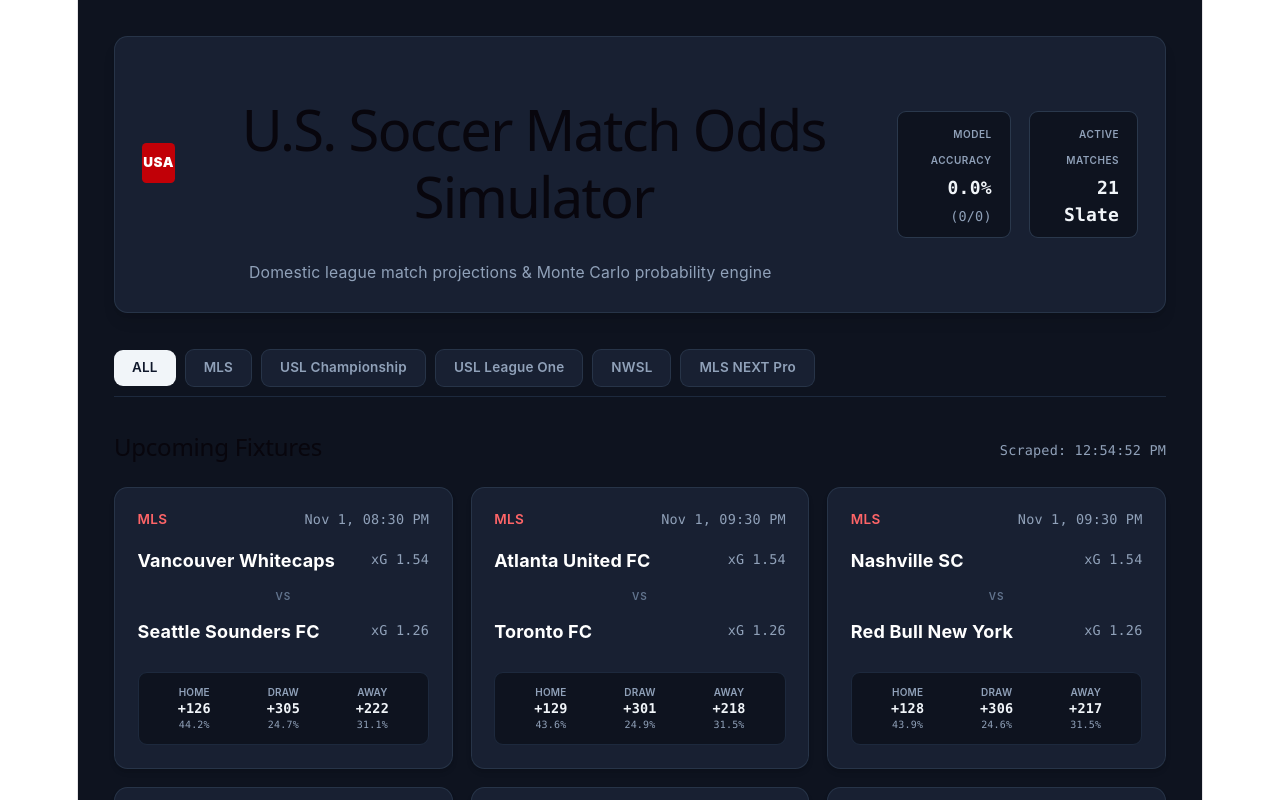
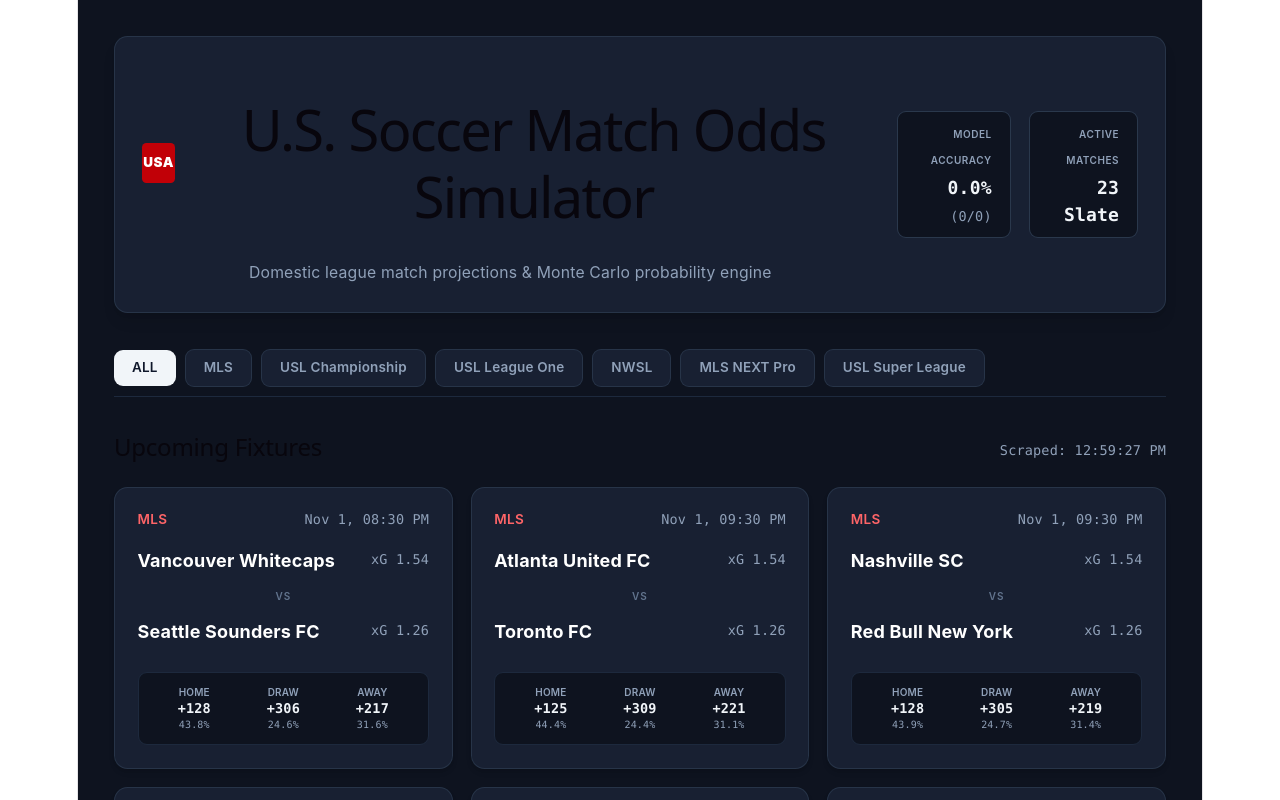
Before and after one commit to mrvertig0/us-soccer-simulator, a React (Vite) app: page / in a window 1280 px wide. Shown: the top 800 px of the page. Built offline with nearby package versions, Linux system fonts and the light colour scheme.

Commit message:
Add USL Super League to scraper and UI navigation

```diff
--- a/public/data/upcoming_odds.json
+++ b/public/data/upcoming_odds.json
@@ -1,8 +1,8 @@
 {
   "metadata": {
-    "generated_at": "2026-11-01T12:54:52.361477+00:00",
+    "generated_at": "2026-11-01T12:59:27.070505+00:00",
     "scraper_status": "live_scraped",
-    "fixture_count": 21,
+    "fixture_count": 23,
     "stats": {
       "correct_predictions": 0,
       "total_predictions": 0,
@@ -20,20 +20,20 @@
         "home_xg": 1.54,
         "away_xg": 1.26,
         "probabilities": {
-          "home": 44.2,
-          "draw": 24.7,
-          "away": 31.1,
-          "over_25": 53.4,
-          "btts": 56.8
+          "home": 43.8,
+          "draw": 24.6,
+          "away": 31.6,
+          "over_25": 54.0,
+          "btts": 56.9
         },
         "odds": {
-          "home": "+126",
-          "draw": "+305",
-          "away": "+222",
-          "over_25": "-114",
-          "under_25": "+114",
-          "btts_yes": "-131",
-          "btts_no": "+131"
+          "home": "+128",
+          "draw": "+306",
+          "away": "+217",
+          "over_25": "-118",
+          "under_25": "+118",
+          "btts_yes": "-132",
+          "btts_no": "+132"
         }
       }
     },
@@ -47,20 +47,20 @@
         "home_xg": 1.54,
         "away_xg": 1.26,
         "probabilities": {
-          "home": 43.6,
-          "draw": 24.9,
-          "away": 31.5,
-          "over_25": 53.4,
-          "btts": 56.8
+          "home": 44.4,
+          "draw": 24.4,
+          "away": 31.1,
+          "over_25": 54.4,
+          "btts": 56.7
         },
         "odds": {
-          "home": "+129",
-          "draw": "+301",
-          "away": "+218",
-          "over_25": "-115",
-          "under_25": "+115",
-          "btts_yes": "-132",
-          "btts_no": "+132"
+          "home": "+125",
+          "draw": "+309",
+          "away": "+221",
+          "over_25": "-119",
+          "under_25": "+119",
+          "btts_yes": "-131",
+          "btts_no": "+131"
         }
       }
     },
@@ -75,19 +75,19 @@
         "away_xg": 1.26,
         "probabilities": {
           "home": 43.9,
-          "draw": 24.6,
-          "away": 31.5,
-          "over_25": 53.5,
-          "btts": 56.7
+          "draw": 24.7,
+          "away": 31.4,
+          "over_25": 53.9,
+          "btts": 56.0
         },
         "odds": {
           "home": "+128",
-          "draw": "+306",
-          "away": "+217",
-          "over_25": "-115",
-          "under_25": "+115",
-          "btts_yes": "-131",
-          "btts_no": "+131"
+          "draw": "+305",
+          "away": "+219",
+          "over_25": "-117",
+          "under_25": "+117",
+          "btts_yes": "-127",
+          "btts_no": "+127"
         }
       }
     },
@@ -101,20 +101,20 @@
         "home_xg": 1.54,
         "away_xg": 1.26,
         "probabilities": {
-          "home": 44.4,
-          "draw": 24.4,
-          "away": 31.2,
-          "over_25": 53.3,
-          "btts": 56.7
+          "home": 43.6,
+          "draw": 25.5,
+          "away": 31.0,
+          "over_25": 51.9,
+          "btts": 55.8
         },
         "odds": {
-          "home": "+125",
-          "draw": "+310",
-          "away": "+220",
-          "over_25": "-114",
-          "under_25": "+114",
-          "btts_yes": "-131",
-          "btts_no": "+131"
+          "home": "+130",
+          "draw": "+292",
+          "away": "+223",
+          "over_25": "-108",
+          "under_25": "+108",
+          "btts_yes": "-126",
+          "btts_no": "+126"
         }
       }
     },
@@ -128,20 +128,20 @@
         "home_xg": 1.54,
         "away_xg": 1.26,
         "probabilities": {
-          "home": 43.3,
-          "draw": 25.1,
-          "away": 31.5,
-          "over_25": 53.2,
-          "btts": 56.3
+          "home": 43.8,
+          "draw": 25.0,
+          "away": 31.2,
+          "over_25": 53.3,
+          "btts": 55.8
         },
         "odds": {
-          "home": "+131",
-          "draw": "+298",
-          "away": "+217",
+          "home": "+128",
+          "draw": "+300",
+          "away": "+221",
           "over_25": "-114",
           "under_25": "+114",
-          "btts_yes": "-129",
-          "btts_no": "+129"
+          "btts_yes": "-126",
+          "btts_no": "+126"
         }
       }
     },
@@ -155,20 +155,20 @@
         "home_xg": 1.54,
         "away_xg": 1.26,
         "probabilities": {
-          "home": 44.6,
-          "draw": 24.9,
-          "away": 30.5,
-          "over_25": 53.2,
-          "btts": 56.0
+          "home": 44.7,
+          "draw": 24.7,
+          "away": 30.6,
+          "over_25": 53.6,
+          "btts": 57.0
         },
         "odds": {
           "home": "+124",
-          "draw": "+302",
-          "away": "+228",
-          "over_25": "-114",
-          "under_25": "+114",
-          "btts_yes": "-127",
-          "btts_no": "+127"
+          "draw": "+305",
+          "away": "+227",
+          "over_25": "-115",
+          "under_25": "+115",
+          "btts_yes": "-132",
+          "btts_no": "+132"
         }
       }
     },
@@ -182,20 +182,20 @@
         "home_xg": 1.54,
         "away_xg": 1.26,
         "probabilities": {
-          "home": 44.0,
-          "draw": 24.4,
-          "away": 31.6,
-          "over_25": 53.3,
-          "btts": 56.7
+          "home": 43.3,
+          "draw": 25.5,
+          "away": 31.2,
+          "over_25": 53.2,
+          "btts": 56.1
         },
         "odds": {
-          "home": "+127",
-          "draw": "+310",
-          "away": "+216",
+          "home": "+131",
+          "draw": "+292",
+          "away": "+221",
           "over_25": "-114",
           "under_25": "+114",
-          "btts_yes": "-131",
-          "btts_no": "+131"
+          "btts_yes": "-128",
+          "btts_no": "+128"
         }
       }
     },
@@ -209,20 +209,20 @@
         "home_xg": 1.54,
         "away_xg": 1.26,
         "probabilities": {
-          "home": 44.3,
-          "draw": 25.0,
-          "away": 30.8,
-          "over_25": 53.6,
-          "btts": 57.2
+          "home": 43.0,
+          "draw": 25.3,
+          "away": 31.7,
+          "over_25": 52.1,
+          "btts": 55.8
         },
         "odds": {
-          "home": "+126",
-          "draw": "+300",
-          "away": "+225",
-          "over_25": "-115",
-          "under_25": "+115",
-          "btts_yes": "-134",
-          "btts_no": "+134"
+          "home": "+132",
+          "draw": "+296",
+          "away": "+215",
+          "over_25": "-109",
+          "under_25": "+109",
+          "btts_yes": "-127",
+          "btts_no": "+127"
         }
       }
     },
@@ -239,15 +239,15 @@
           "home": 43.6,
           "draw": 25.4,
           "away": 31.0,
-          "over_25": 52.4,
-          "btts": 57.0
+          "over_25": 53.5,
+          "btts": 57.1
         },
         "odds": {
           "home": "+129",
-          "draw": "+293",
-          "away": "+223",
-          "over_25": "-110",
-          "under_25": "+110",
+          "draw": "+294",
+          "away": "+222",
+          "over_25": "-115",
+          "under_25": "+115",
           "btts_yes": "-133",
           "btts_no": "+133"
         }
@@ -263,20 +263,20 @@
         "home_xg": 1.54,
         "away_xg": 1.26,
         "probabilities": {
-          "home": 43.2,
-          "draw": 25.5,
-          "away": 31.3,
-          "over_25": 53.1,
-          "btts": 56.0
+          "home": 43.9,
+          "draw": 24.8,
+          "away": 31.2,
+          "over_25": 53.2,
+          "btts": 56.6
         },
         "odds": {
-          "home": "+132",
-          "draw": "+292",
+          "home": "+128",
+          "draw": "+303",
           "away": "+220",
-          "over_25": "-113",
-          "under_25": "+113",
-          "btts_yes": "-127",
-          "btts_no": "+127"
+          "over_25": "-114",
+          "under_25": "+114",
+          "btts_yes": "-130",
+          "btts_no": "+130"
         }
       }
     },
@@ -290,20 +290,20 @@
         "home_xg": 1.54,
         "away_xg": 1.26,
         "probabilities": {
-          "home": 44.6,
-          "draw": 24.9,
-          "away": 30.6,
-          "over_25": 53.5,
-          "btts": 56.4
+          "home": 43.7,
+          "draw": 24.6,
+          "away": 31.7,
+          "over_25": 52.2,
+          "btts": 55.7
         },
         "odds": {
-          "home": "+124",
-          "draw": "+302",
-          "away": "+227",
-          "over_25": "-115",
-          "under_25": "+115",
-          "btts_yes": "-129",
-          "btts_no": "+129"
+          "home": "+129",
+          "draw": "+307",
+          "away": "+216",
+          "over_25": "-109",
+          "under_25": "+109",
+          "btts_yes": "-126",
+          "btts_no": "+126"
         }
       }
     },
@@ -317,20 +317,20 @@
         "home_xg": 1.54,
         "away_xg": 1.26,
         "probabilities": {
-          "home": 44.0,
-          "draw": 25.8,
-          "away": 30.2,
-          "over_25": 53.7,
-          "btts": 57.1
+          "home": 43.9,
+          "draw": 25.6,
+          "away": 30.6,
+          "over_25": 52.6,
+          "btts": 56.1
         },
         "odds": {
-          "home": "+127",
-          "draw": "+288",
-          "away": "+231",
-          "over_25": "-116",
-          "under_25": "+116",
-          "btts_yes": "-133",
-          "btts_no": "+133"
+          "home": "+128",
+          "draw": "+291",
+          "away": "+227",
+          "over_25": "-111",
+          "under_25": "+111",
+          "btts_yes": "-128",
+          "btts_no": "+128"
         }
       }
     },
@@ -344,20 +344,20 @@
         "home_xg": 1.54,
         "away_xg": 1.26,
         "probabilities": {
-          "home": 45.1,
-          "draw": 24.2,
-          "away": 30.8,
-          "over_25": 52.8,
-          "btts": 55.8
+          "home": 45.0,
+          "draw": 24.3,
+          "away": 30.7,
+          "over_25": 53.9,
+          "btts": 56.2
         },
         "odds": {
           "home": "+122",
-          "draw": "+314",
-          "away": "+225",
-          "over_25": "-112",
-          "under_25": "+112",
-          "btts_yes": "-126",
-          "btts_no": "+126"
+          "draw": "+311",
+          "away": "+226",
+          "over_25": "-117",
+          "under_25": "+117",
+          "btts_yes": "-129",
+          "btts_no": "+129"
         }
       }
     },
@@ -371,20 +371,20 @@
         "home_xg": 1.54,
         "away_xg": 1.26,
         "probabilities": {
-          "home": 44.7,
-          "draw": 24.8,
-          "away": 30.5,
-          "over_25": 53.0,
-          "btts": 56.0
+          "home": 45.2,
+          "draw": 24.4,
+          "away": 30.4,
+          "over_25": 53.6,
+          "btts": 55.6
         },
         "odds": {
-          "home": "+124",
-          "draw": "+303",
-          "away": "+228",
-          "over_25": "-113",
-          "under_25": "+113",
-          "btts_yes": "-127",
-          "btts_no": "+127"
+          "home": "+121",
+          "draw": "+310",
+          "away": "+229",
+          "over_25": "-116",
+          "under_25": "+116",
+          "btts_yes": "-125",
+          "btts_no": "+125"
         }
       }
     },
@@ -398,20 +398,20 @@
         "home_xg": 1.54,
         "away_xg": 1.26,
         "probabilities": {
-          "home": 44.6,
-          "draw": 25.0,
-          "away": 30.4,
-          "over_25": 53.3,
-          "btts": 56.7
+          "home": 44.2,
+          "draw": 24.3,
+          "away": 31.4,
+          "over_25": 52.6,
+          "btts": 55.6
         },
         "odds": {
-          "home": "+124",
-          "draw": "+300",
-          "away": "+228",
-          "over_25": "-114",
-          "under_25": "+114",
-          "btts_yes": "-131",
-          "btts_no": "+131"
+          "home": "+126",
+          "draw": "+311",
+          "away": "+218",
+          "over_25": "-111",
+          "under_25": "+111",
+          "btts_yes": "-125",
+          "btts_no": "+125"
         }
       }
     },
@@ -425,18 +425,18 @@
         "home_xg": 1.54,
         "away_xg": 1.26,
         "probabilities": {
-          "home": 43.6,
-          "draw": 25.2,
-          "away": 31.2,
-          "over_25": 53.8,
+          "home": 44.1,
+          "draw": 24.9,
+          "away": 31.0,
+          "over_25": 53.4,
           "btts": 56.3
         },
         "odds": {
-          "home": "+129",
-          "draw": "+297",
-          "away": "+221",
-          "over_25": "-116",
-          "under_25": "+116",
+          "home": "+127",
+          "draw": "+302",
+          "away": "+222",
+          "over_25": "-115",
+          "under_25": "+115",
           "btts_yes": "-129",
           "btts_no": "+129"
         }
@@ -452,20 +452,20 @@
         "home_xg": 1.54,
         "away_xg": 1.26,
         "probabilities": {
-          "home": 43.8,
-          "draw": 24.9,
-          "away": 31.3,
-          "over_25": 53.5,
-          "btts": 56.5
+          "home": 44.4,
+          "draw": 25.2,
+          "away": 30.4,
+          "over_25": 52.3,
+          "btts": 55.5
         },
         "odds": {
-          "home": "+128",
-          "draw": "+301",
-          "away": "+220",
-          "over_25": "-115",
-          "under_25": "+115",
-          "btts_yes": "-130",
-          "btts_no": "+130"
+          "home": "+125",
+          "draw": "+297",
+          "away": "+229",
+          "over_25": "-110",
+          "under_25": "+110",
+          "btts_yes": "-125",
+          "btts_no": "+125"
         }
       }
     },
@@ -479,20 +479,20 @@
         "home_xg": 1.54,
         "away_xg": 1.26,
         "probabilities": {
-          "home": 43.3,
-          "draw": 25.1,
-          "away": 31.5,
-          "over_25": 53.6,
-          "btts": 56.8
+          "home": 44.2,
+          "draw": 25.2,
+          "away": 30.6,
+          "over_25": 53.2,
+          "btts": 56.4
         },
         "odds": {
-          "home": "+131",
-          "draw": "+298",
-          "away": "+217",
-          "over_25": "-116",
-          "under_25": "+116",
-          "btts_yes": "-132",
-          "btts_no": "+132"
+          "home": "+126",
+          "draw": "+297",
+          "away": "+227",
+          "over_25": "-113",
+          "under_25": "+113",
+          "btts_yes": "-130",
+          "btts_no": "+130"
         }
       }
     },
@@ -506,20 +506,20 @@
         "home_xg": 1.54,
         "away_xg": 1.26,
         "probabilities": {
-          "home": 44.1,
-          "draw": 24.6,
-          "away": 31.4,
-          "over_25": 53.1,
-          "btts": 55.7
+          "home": 44.4,
+          "draw": 25.3,
+          "away": 30.4,
+          "over_25": 52.8,
+          "btts": 56.9
         },
         "odds": {
-          "home": "+127",
-          "draw": "+307",
-          "away": "+219",
-          "over_25": "-113",
-          "under_25": "+113",
-          "btts_yes": "-126",
-          "btts_no": "+126"
+          "home": "+125",
+          "draw": "+296",
+          "away": "+229",
+          "over_25": "-112",
+          "under_25": "+112",
+          "btts_yes": "-132",
+          "btts_no": "+132"
         }
       }
     },
@@ -533,20 +533,20 @@
         "home_xg": 1.54,
         "away_xg": 1.26,
         "probabilities": {
-          "home": 44.0,
-          "draw": 25.1,
-          "away": 30.9,
-          "over_25": 52.9,
-          "btts": 55.5
+          "home": 43.7,
+          "draw": 24.9,
+          "away": 31.4,
+          "over_25": 52.8,
+          "btts": 56.0
         },
         "odds": {
-          "home": "+128",
-          "draw": "+298",
-          "away": "+224",
+          "home": "+129",
+          "draw": "+302",
+          "away": "+218",
           "over_25": "-112",
           "under_25": "+112",
-          "btts_yes": "-125",
-          "btts_no": "+125"
+          "btts_yes": "-127",
+          "btts_no": "+127"
         }
       }
     },
@@ -563,17 +563,71 @@
           "home": 43.6,
           "draw": 24.9,
           "away": 31.5,
-          "over_25": 53.1,
-          "btts": 56.8
+          "over_25": 53.4,
+          "btts": 57.0
         },
         "odds": {
-          "home": "+129",
-          "draw": "+302",
+          "home": "+130",
+          "draw": "+301",
           "away": "+217",
+          "over_25": "-115",
+          "under_25": "+115",
+          "btts_yes": "-132",
+          "btts_no": "+132"
+        }
+      }
+    },
+    {
+      "fixture_id": "fix_usls_1",
+      "league": "USL Super League",
+      "kickoff_iso": "2026-11-02T19:00:00-05:00",
+      "home_team": "Carolina Ascent FC",
+      "away_team": "Tampa Bay Sun FC",
+      "simulated_odds": {
+        "home_xg": 1.54,
+        "away_xg": 1.26,
+        "probabilities": {
+          "home": 44.4,
+          "draw": 25.0,
+          "away": 30.6,
+          "over_25": 53.4,
+          "btts": 56.2
+        },
+        "odds": {
+          "home": "+125",
+          "draw": "+299",
+          "away": "+227",
+          "over_25": "-115",
+          "under_25": "+115",
+          "btts_yes": "-128",
+          "btts_no": "+128"
+        }
+      }
+    },
+    {
+      "fixture_id": "fix_usls_2",
+      "league": "USL Super League",
+      "kickoff_iso": "2026-11-02T17:00:00-05:00",
+      "home_team": "Brooklyn FC",
+      "away_team": "Dallas Trinity FC",
+      "simulated_odds": {
+        "home_xg": 1.54,
+        "away_xg": 1.26,
+        "probabilities": {
+          "home": 44.7,
+          "draw": 24.7,
+          "away": 30.6,
+          "over_25": 53.0,
+          "btts": 56.4
+        },
+        "odds": {
+          "home": "+124",
+          "draw": "+305",
+          "away": "+227",
           "over_25": "-113",
           "under_25": "+113",
-          "btts_yes": "-131",
-          "btts_no": "+131"
+          "btts_yes": "-129",
+          "btts_no": "+129"
         }
       }
     }
--- a/src/App.jsx
+++ b/src/App.jsx
@@ -35,7 +35,7 @@ export default function App() {
   const fixtures = data?.fixtures || [];
   const metadata = data?.metadata || {};
   const stats = metadata.stats || { correct_predictions: 0, total_predictions: 0, accuracy_pct: 0.0 };
-  const allLeagues = ['ALL', 'MLS', 'USL Championship', 'USL League One', 'NWSL', 'MLS NEXT Pro'];
+  const allLeagues = ['ALL', 'MLS', 'USL Championship', 'USL League One', 'NWSL', 'MLS NEXT Pro', 'USL Super League'];
   const filteredFixtures = selectedLeague === 'ALL' ? fixtures : fixtures.filter(f => f.league === selectedLeague);
 
   return (
```
Also changed, not shown: 1 other file (tests, documents, lock files or other folders).
